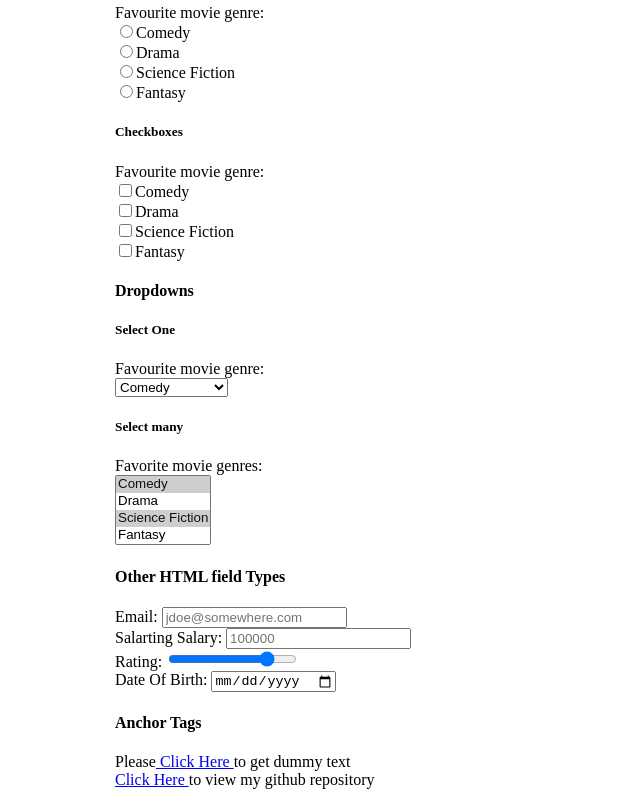
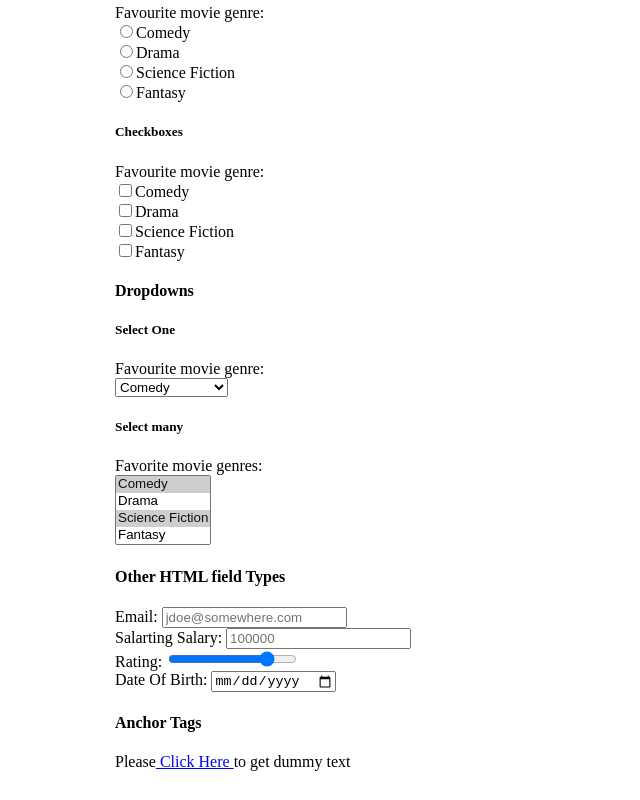
Before and after one commit to asruthi17/kambaz-next-js, a Next.js app: page /Labs/Lab1 in a window 1280 px wide. Shown: the part 2644-3444 px from the top of the page, without its empty margins (0-640 px from the left). Built offline with nearby package versions, Linux system fonts and the light colour scheme.

Commit message:
page.tsx

```diff
--- a/app/Labs/Lab1/page.tsx
+++ b/app/Labs/Lab1/page.tsx
@@ -295,8 +295,6 @@ id="wd-text-fields-dob"></input><br/>
 Please
 <a href="https://www.lipsum.com" id="wd-lipsum"> Click Here </a>
 to get dummy text<br/>
-<a href="https:github.com/RishikaVootkur" id="wd-github"> Click Here </a>
-to view my github repository<br/>
 </div>
 </div>
 );
```
